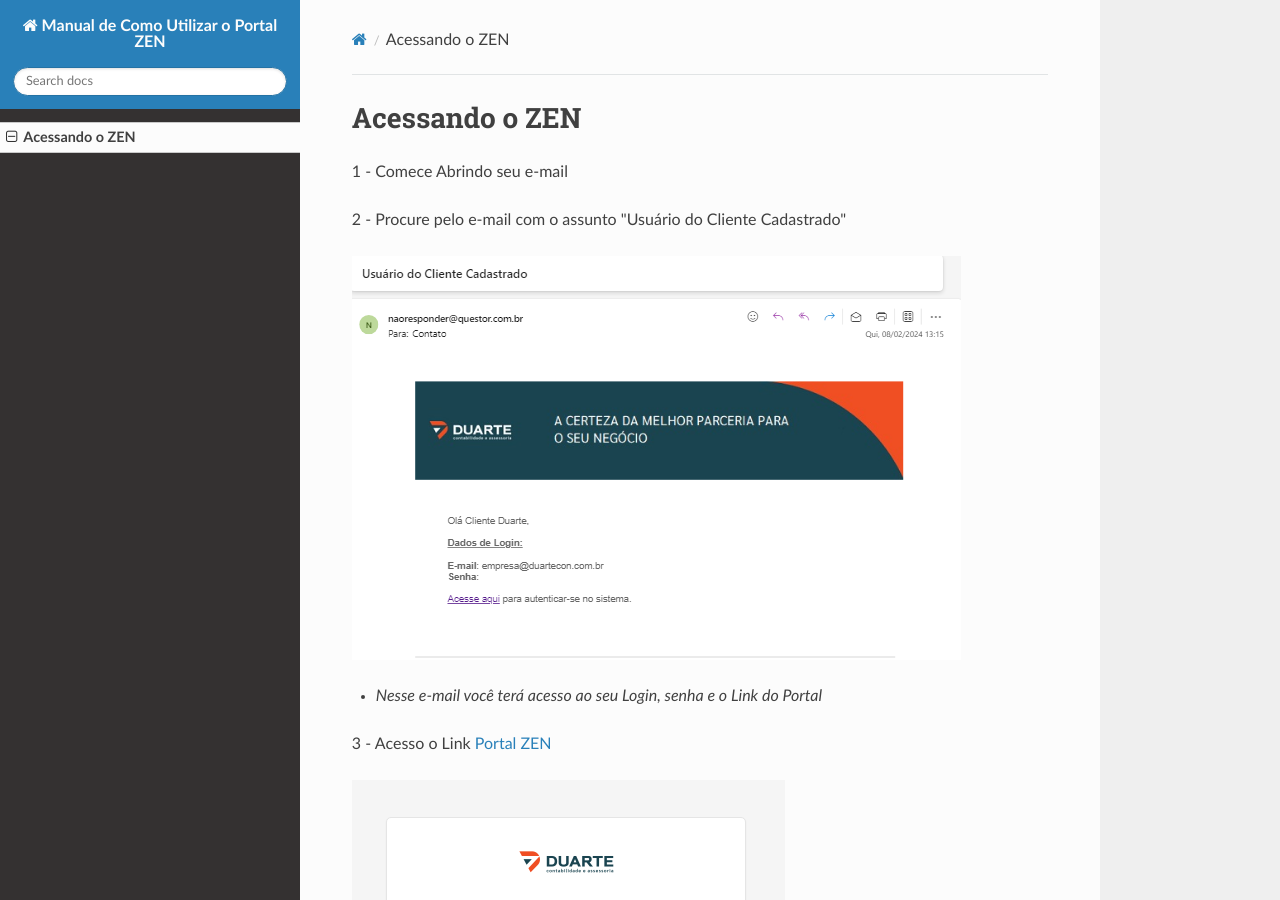
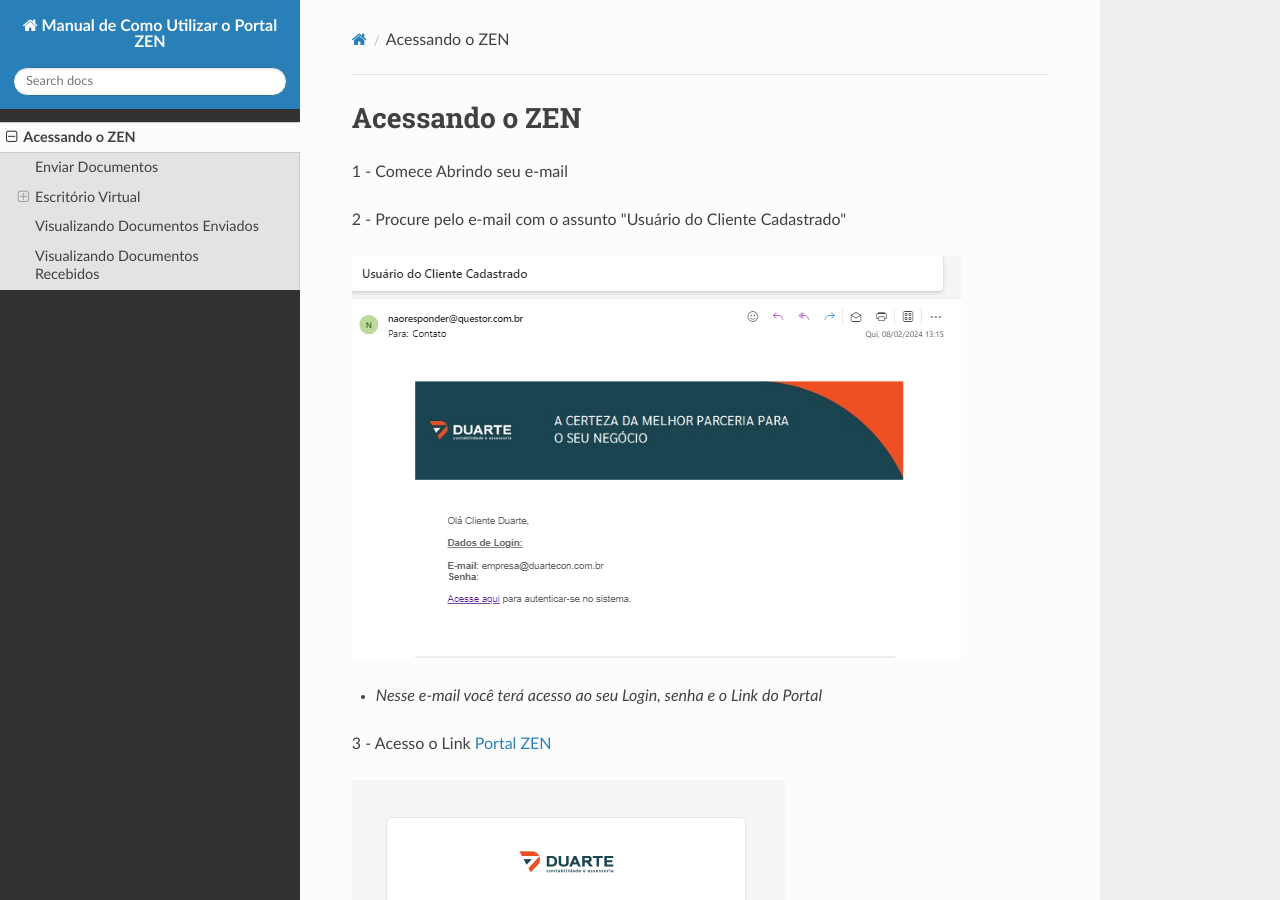
Before and after one commit to Duartecon-com-br/Manual-ZEN, an MkDocs documentation site: the page built from docs/index.md, in a window 1280 px wide and 900 px high. Built offline with MkDocs 1.6.1, drawn with Linux system fonts in a browser that asks for light colours; nearby versions of some CDN libraries.

Commit message:
atualizacao2

```diff
--- a/docs/index.md
+++ b/docs/index.md
@@ -28,7 +28,7 @@
 
 6 - Caso deseje trocar de empresa Clique em "Trocar empresa" e selecione a correta.
 
-# Enviar Documentos
+## Enviar Documentos
 
 1 - Clique em "Enviar Documentos"
 
@@ -44,7 +44,7 @@
 
 3 - Após isso vocÊ será direcionado para uma tela e será necessario preencher as informações solicitadas e no final você poderá anexar seu documento. No final, se preencheu tudo corretamento, clique em "Cadastrar".
 
-# Escritório Virtual
+## Escritório Virtual
 
 * Agora vamos conhecer todos os tipo de documentos e solicitações que você pode enviar pelo escritorio virtual.
 
@@ -65,7 +65,7 @@
 * **Abaixo segue manual de cada tipo de documento, se você não precisar enviar algum documento pode ignorar. Caso precise pode ir direto para o manual, selecionando pelo menu a esquerda.**
 
 
-## Cadastro de Admissão de Usuário
+### Cadastro de Admissão de Usuário
 
 1 - Você será direcionado para o formulário para preencher com as informações.
 
@@ -99,7 +99,7 @@
 
 8 - Após preencher todas as informações e chegar na ultima aba (Visualização), você poderá conferir tudo o que foi digitado e no final da pagina podera clicar em "Enviar para Sincronização" e caso não queira enviar no momento para apenas clicar em "Salvar Rascunho" e ficará salvo para finalizar em outro momento.
 
-## Alteração de Cargo
+### Alteração de Cargo
 
 1 - Para fazer alteração de cargo é necessario preencher apenas com as informações de nome do funcionário, data inicial do novo cargo, o novo cargo e o motivo.
 
@@ -109,7 +109,7 @@
 
 2 - Após isso apenas confira as informações digitadas na proxima aba e clique em "Enviar".
 
-## Alteração de Salário
+### Alteração de Salário
 
 1 - Para fazer alteração de salário é necessário preencher apenas os campos de nome do empregado, data inicial, motivo e o novo salario.
 
@@ -119,7 +119,7 @@
 
 2 - Após isso apenas confira as informações digitadas na proxima aba e clique em "Enviar".
 
-## Despesas Médicas Variaveis
+### Despesas Médicas Variaveis
 
 1 - Selecione a operadora Clicando na Lupinha e a competencia.
 
@@ -139,7 +139,7 @@
 
 5 - Após digitar todos os funcionarios e dependentes Cliq em "Proxima aba", confira as informações e clique em "Enviar para Sincronização" ou "Salvar Rascunho" se deseja enviar em outro momento.
 
-## Lançamentos de Eventos Variaveis
+### Lançamentos de Eventos Variaveis
 
 1 - Selecione os eventos que você deseja digitar (pode selecionar quantos desejar).
 
@@ -155,7 +155,7 @@
 
 * *Lembre de sempre digitar todos os eventos em apenas um envio, pois não é possivel enviar varias publicações com eventos diferentes, pois o sistema só considera o ultimo enviado.*
 
-## Solicitação de Férias
+### Solicitação de Férias
 
 1 - Preencha todos os campos com as informações que são solicitadas.
 
@@ -169,7 +169,7 @@
 
 3 - Verifique as informações e clique em "Envia para Sincronização" ou "Salvar Rascunho" se deseja enviar em outro momento.
 
-## Solicitação de Rescisão
+### Solicitação de Rescisão
 
 1 - Preencha todos os campos com as informações que são solicitadas.
 
@@ -183,7 +183,7 @@
 
 3 - Confira as informações digitadas e clique em "Enviar para Sincronização" ou "Salvar Rascunho" se deseja enviar em outro momento.
 
-# Visualizando Documentos Enviados
+## Visualizando Documentos Enviados
 
 1 - Para consultar os documentos que você enviou para nós clique em "Meus Documentos"
 
@@ -225,7 +225,7 @@
 
 ![Image](./imagens/consulta_escritorio.png)
 
-# Visualizando Documentos Recebidos
+## Visualizando Documentos Recebidos
 
 1 - Para visualizar os documentos que enviamos para você, clique em "Meus Documentos"
 
```
